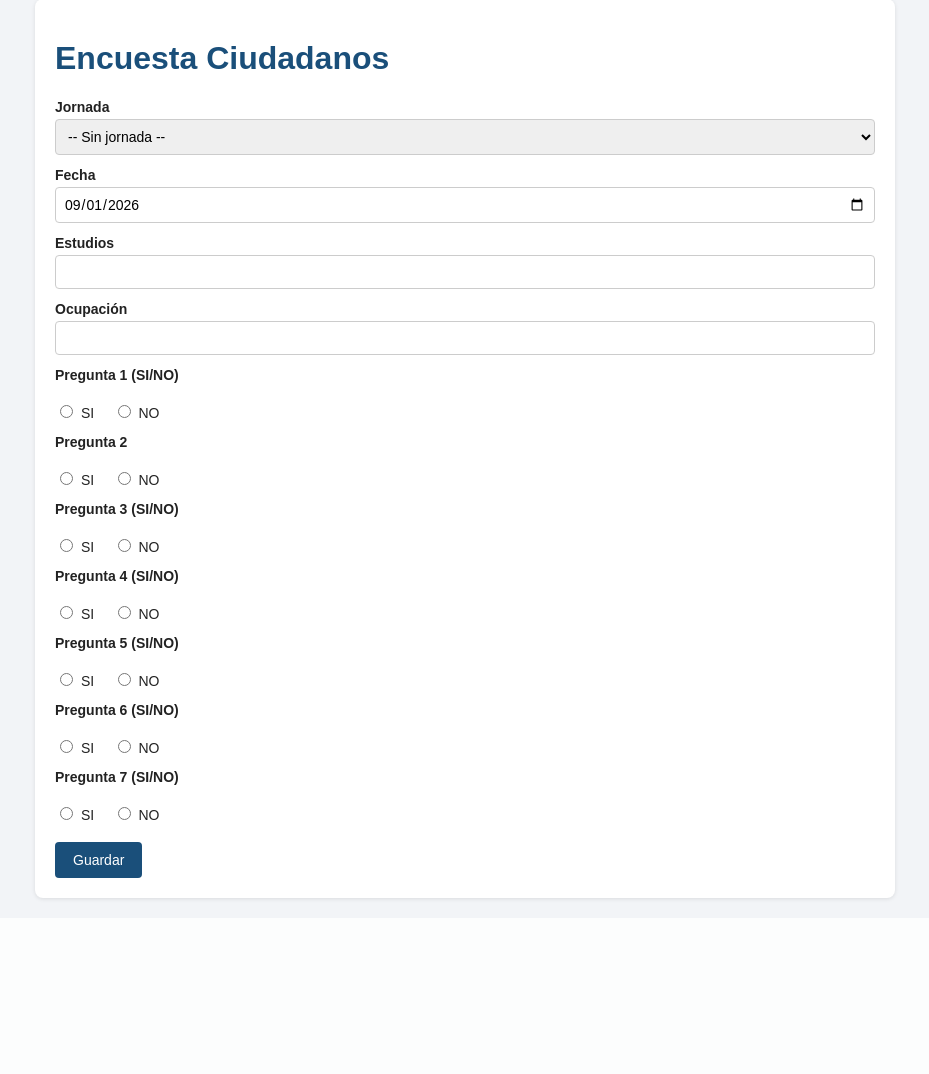
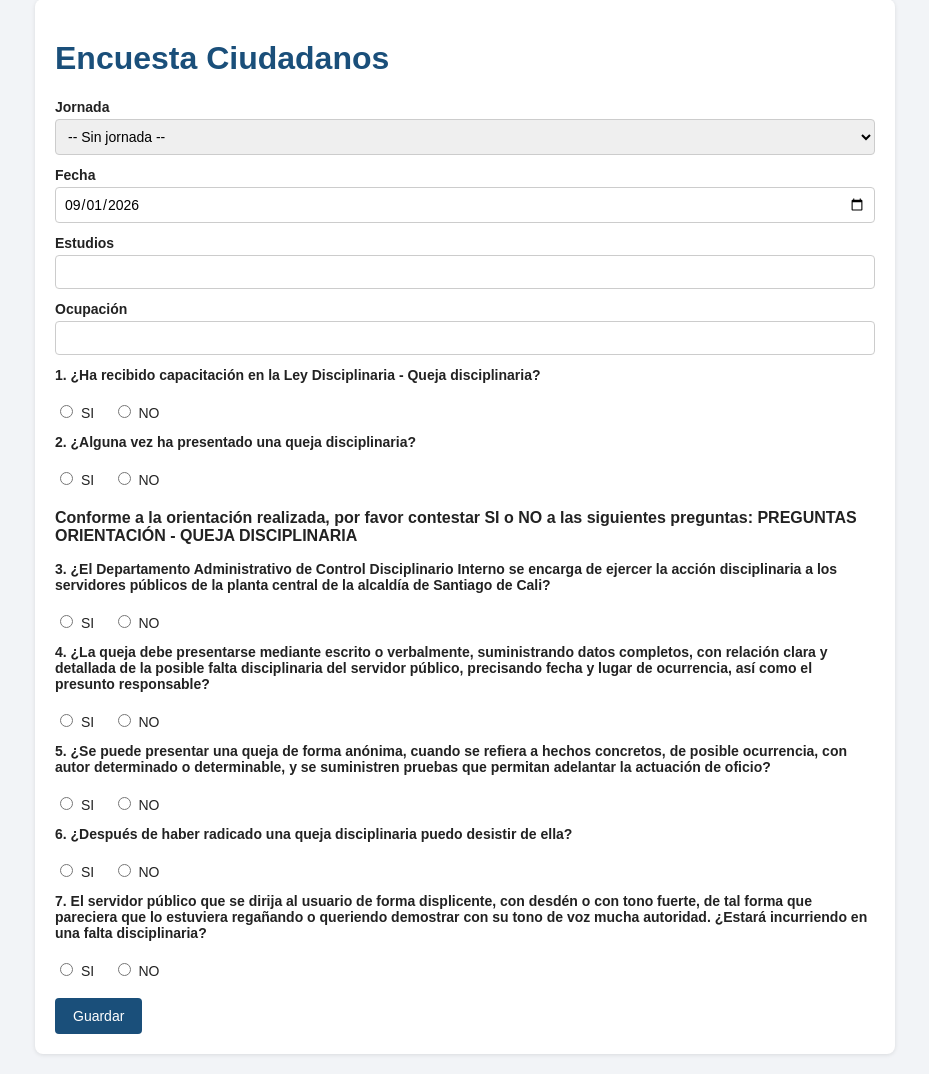
Before and after one commit to magaby-informatica/ENCUESTAS, a Flask app: page /ciudadanos in a window 1280 px wide. Shown: the part 90-1164 px from the top of the page, without its empty margins (175-1104 px from the left). Before the commit the page ends 992 px from the top, so only its background shows below. Run offline with Flask 3, Linux system fonts and the light colour scheme; the visitor is signed in with stand-in values (Sample User, id 1); data that the repository does not hold is empty; some libraries are stand-ins or nearby versions.

Commit message:
correccion ciudadanos

```diff
--- a/templates/ciudadanos.html
+++ b/templates/ciudadanos.html
@@ -32,43 +32,45 @@
     <label>Ocupación</label>
     <input type="text" name="ocupacion" list="dl-ocupacion" autocomplete="off">
 
-    <label>Pregunta 1 (SI/NO)</label>
+    <label>1. ¿Ha recibido capacitación en la Ley Disciplinaria - Queja disciplinaria?</label>
     <div class="radio-group">
         <label><input type="radio" name="pregunta_1" value="SI" required> SI</label>
         <label><input type="radio" name="pregunta_1" value="NO"> NO</label>
     </div>
 
-    <label>Pregunta 2</label>
+    <label>2. ¿Alguna vez ha presentado una queja disciplinaria?</label>
     <div class="radio-group">
         <label><input type="radio" name="pregunta_2" value="SI" required> SI</label>
         <label><input type="radio" name="pregunta_2" value="NO"> NO</label>
     </div>
 
-    <label>Pregunta 3 (SI/NO)</label>
+    <p style="margin-top:20px; font-weight:bold;">Conforme a la orientación realizada, por favor contestar SI o NO a las siguientes preguntas: PREGUNTAS ORIENTACIÓN - QUEJA DISCIPLINARIA</p>
+
+    <label>3. ¿El Departamento Administrativo de Control Disciplinario Interno se encarga de ejercer la acción disciplinaria a los servidores públicos de la planta central de la alcaldía de Santiago de Cali?</label>
     <div class="radio-group">
         <label><input type="radio" name="pregunta_3" value="SI" required> SI</label>
         <label><input type="radio" name="pregunta_3" value="NO"> NO</label>
     </div>
 
-    <label>Pregunta 4 (SI/NO)</label>
+    <label>4. ¿La queja debe presentarse mediante escrito o verbalmente, suministrando datos completos, con relación clara y detallada de la posible falta disciplinaria del servidor público, precisando fecha y lugar de ocurrencia, así como el presunto responsable?</label>
     <div class="radio-group">
         <label><input type="radio" name="pregunta_4" value="SI" required> SI</label>
         <label><input type="radio" name="pregunta_4" value="NO"> NO</label>
     </div>
 
-    <label>Pregunta 5 (SI/NO)</label>
+    <label>5. ¿Se puede presentar una queja de forma anónima, cuando se refiera a hechos concretos, de posible ocurrencia, con autor determinado o determinable, y se suministren pruebas que permitan adelantar la actuación de oficio?</label>
     <div class="radio-group">
         <label><input type="radio" name="pregunta_5" value="SI" required> SI</label>
         <label><input type="radio" name="pregunta_5" value="NO"> NO</label>
     </div>
 
-    <label>Pregunta 6 (SI/NO)</label>
+    <label>6. ¿Después de haber radicado una queja disciplinaria puedo desistir de ella?</label>
     <div class="radio-group">
         <label><input type="radio" name="pregunta_6" value="SI" required> SI</label>
         <label><input type="radio" name="pregunta_6" value="NO"> NO</label>
     </div>
 
-    <label>Pregunta 7 (SI/NO)</label>
+    <label>7. El servidor público que se dirija al usuario de forma displicente, con desdén o con tono fuerte, de tal forma que pareciera que lo estuviera regañando o queriendo demostrar con su tono de voz mucha autoridad. ¿Estará incurriendo en una falta disciplinaria?</label>
     <div class="radio-group">
         <label><input type="radio" name="pregunta_7" value="SI" required> SI</label>
         <label><input type="radio" name="pregunta_7" value="NO"> NO</label>
```
